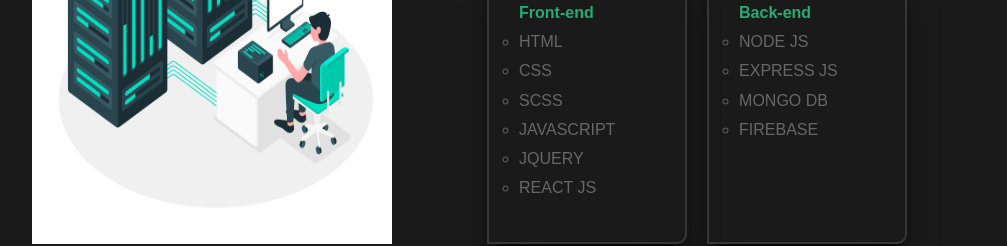
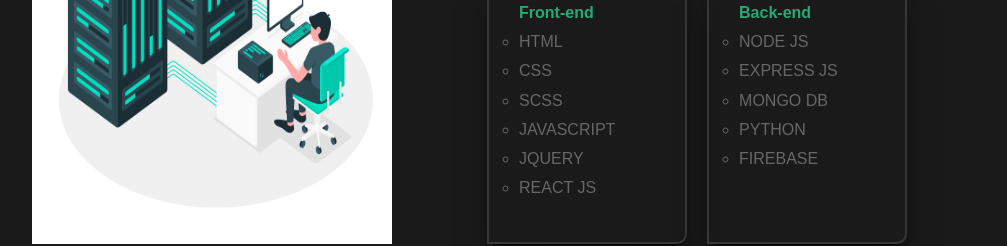
Before and after one commit to Abdulmuizz10/Abdulmuizz, a React (Create React App) app: page / in a window 1280 px wide. Shown: the part 1220-1466 px from the top of the page, without its empty margins (134-1141 px from the left). Built offline with nearby package versions, Linux system fonts and the light colour scheme.

Commit message:
second commit

```diff
--- a/src/components/About.js
+++ b/src/components/About.js
@@ -47,6 +47,7 @@ const About = () => {
               <li className="list__item">NODE JS</li>
               <li className="list__item">EXPRESS JS</li>
               <li className="list__item">MONGO DB</li>
+              <li className="list__item">PYTHON</li>
               <li className="list__item">FIREBASE</li>
             </ul>
           </Card>
--- a/src/components/Projects.js
+++ b/src/components/Projects.js
@@ -55,9 +55,7 @@ const Projects = () => {
             <div className="directory">
               <div className="live__demo">
                 <i className="bx bx-exit"></i>
-                <a href=" https://abdulmuizz10.github.io/Tesla-clone/">
-                  Live Demo
-                </a>
+                <a href="https://tesla-clone-2v8k.vercel.app">Live Demo</a>
               </div>
               <div className="git__hub">
                 <i className="bx bxl-github"></i>
```
